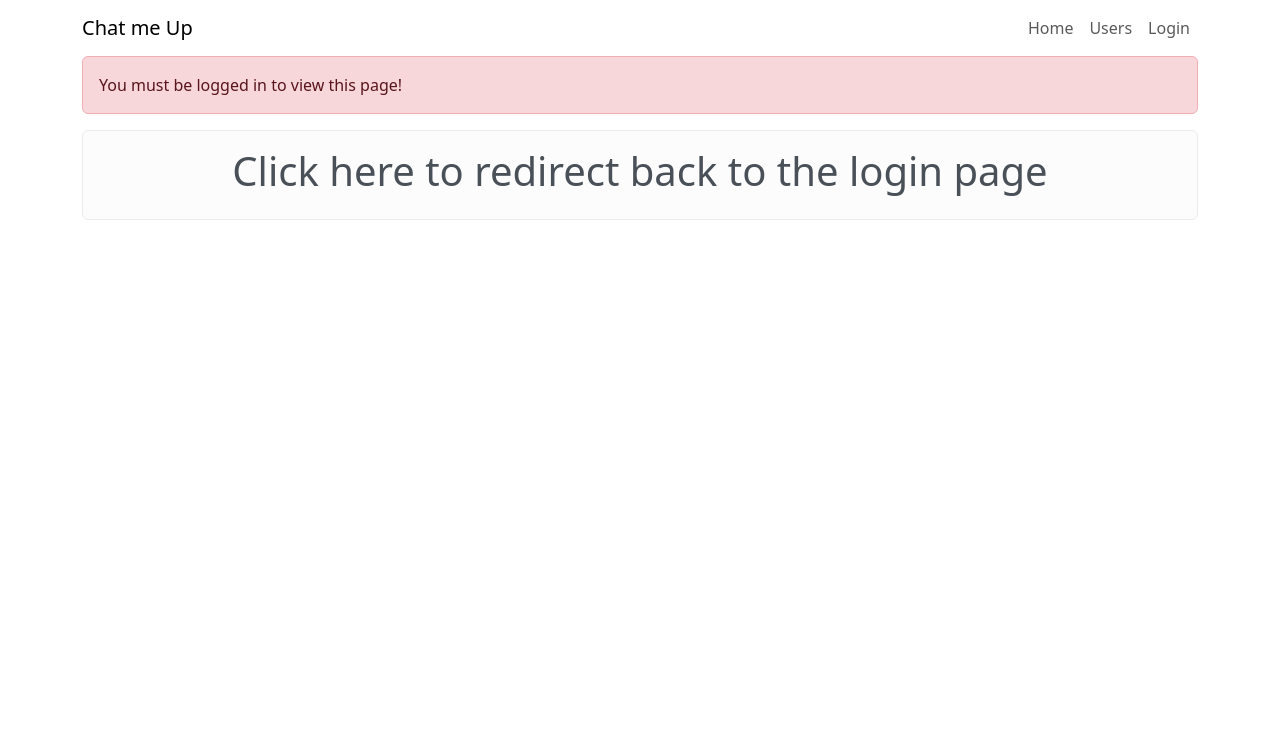
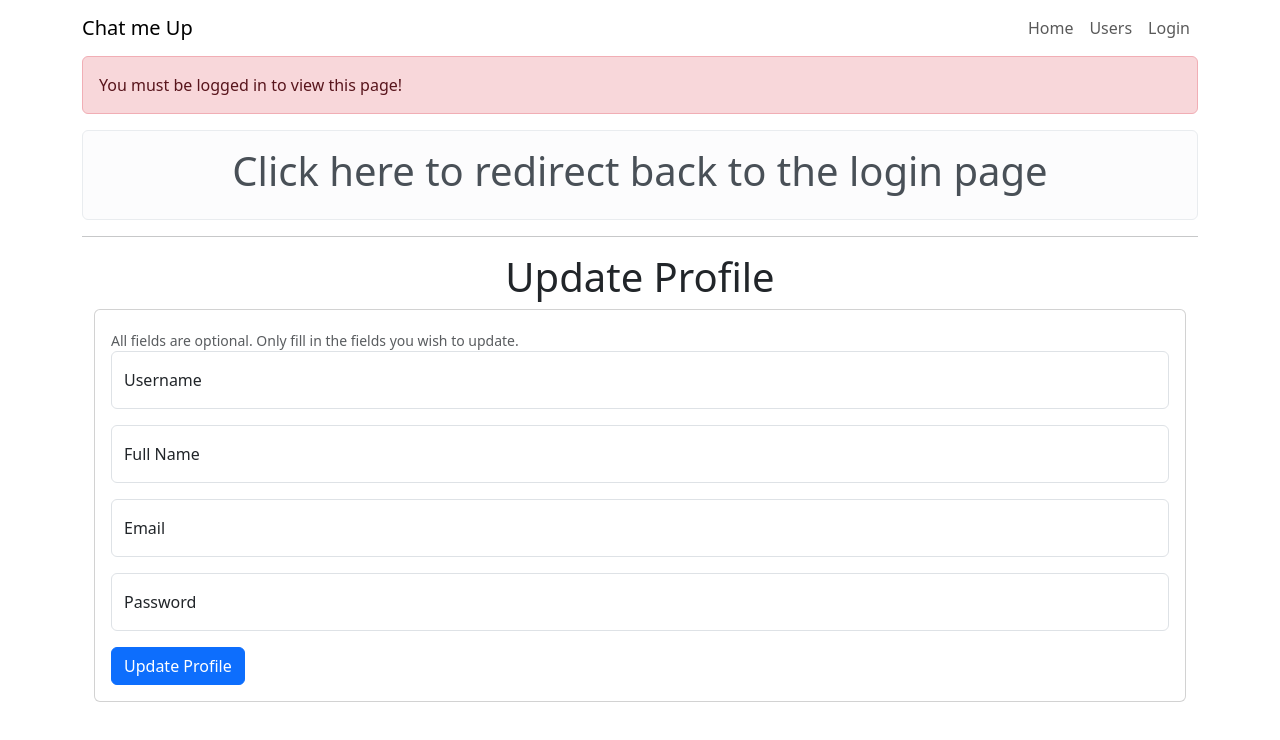
Before and after one commit to NickBland/3813ICT-assignment-2, an Angular app: page /profile in a window 1280 px wide. Shown: the top 740 px of the page. Built offline with nearby package versions, Linux system fonts and the light colour scheme.

Commit message:
Add in profile

```diff
--- a/src/app/profile/profile.component.html
+++ b/src/app/profile/profile.component.html
@@ -3,4 +3,106 @@
     <div class="alert alert-light" role="alert">
         <h1 class="text-center"><a class="nav-link" routerLink="/login">Click here to redirect back to the login page</a></h1>
     </div>
-} @else {}
+} @else {
+    @if (error) {
+        <app-error [error]="error"></app-error>
+    }
+    <div class="container">
+        <div class="row">
+            <div class="col-md-12">
+                <h1 class="text-center">Profile</h1>
+            </div>
+        </div>
+        <div class="row">
+            <div class="col-md-12">
+                <div class="card">
+                    <div class="card-body">
+                        @if (isLoading) {
+                            <div class="d-flex justify-content-center">
+                                <div class="spinner-border" role="status">
+                                    <span class="visually-hidden">Loading...</span>
+                                </div>
+                            </div>
+                        } @else {
+                            <h4 class="card-title">Username: {{ user$().username }}</h4>
+                            <p class="card-text">Email: {{ user$().email }}</p>
+                            <p class="card-text">Full Name: {{ user$().name }}</p>
+                            <p class="card-text">Roles: {{ user$().roles }}</p>
+                            @if (user$().groups.length > 0) {
+                                <div class="card">
+                                    <p class="card-header">Group Memberships:</p>
+                                    <ul class="list-group list-group-flush">
+                                    @for (group of user$().groups; track group) {
+                                        <li class="list-group-item">Group Name: {{ group }}</li>
+                                    }
+                                    </ul>
+                                </div>
+                            } @else {
+                                <p class="card-text">No group memberships</p>
+                            }
+                        }
+                    </div>
+                </div>
+            </div>
+        </div>
+    </div>
+}
+<!-- Create a simple form giving the user the ability to update their profile -->
+<hr>
+<div class="container">
+    <div class="row">
+        <div class="col-md-12">
+            <h1 class="text-center">Update Profile</h1>
+        </div>
+    </div>
+    <div class="row">
+        <div class="col-md-12">
+            <div class="card">
+                <div class="card-body">
+                    <form [formGroup]="profileUpdateForm" (submit)="updateProfile()">
+                        <div id="formHelpBlock" class="form-text">
+                            All fields are optional. Only fill in the fields you wish to update.
+                        </div>
+                        <div class="form-floating mb-3">
+                            <input type="text" class="form-control" id="username" name="username" formControlName="username" placeholder="userName">
+                            <label for="username">Username</label>
+                            @if (profileUpdateForm.controls['username'].invalid && profileUpdateForm.controls['username'].touched) {
+                                <div class="text-danger">
+                                    Please enter more than 5 characters
+                                </div>
+                            }
+                        </div>
+                        <div class="form-floating mb-3">
+                            <input type="text" class="form-control" id="name" name="name" formControlName="name" placeholder="John Smith">
+                            <label for="name">Full Name</label>
+                            @if (profileUpdateForm.controls['name'].invalid && profileUpdateForm.controls['name'].touched) {
+                                <div class="text-danger">
+                                    Please enter more than 5 characters
+                                </div>
+                            }
+                        </div>
+                        <div class="form-floating mb-3">
+                            <input type="email" class="form-control" id="email" name="email" formControlName="email" placeholder="email@email.com">
+                            <label for="email">Email</label>
+                            @if (profileUpdateForm.controls['email'].invalid && profileUpdateForm.controls['email'].touched) {
+                                <div class="text-danger">
+                                    Please enter a valid email
+                                </div>
+                            }
+                        </div>
+                        <div class="form-floating mb-3">
+                            <input type="password" class="form-control" id="email" name="password" formControlName="password" placeholder="email@email.com">
+                            <label for="password">Password</label>
+                            @if (profileUpdateForm.controls['password'].invalid && profileUpdateForm.controls['password'].touched) {
+                                <div class="text-danger">
+                                    Please enter more than 3 characters
+                                </div>
+                            }
+                        </div>
+                        <button type="submit" class="btn btn-primary" [disabled]="!profileUpdateForm.valid">Update Profile</button>
+                    </form>
+                </div>
+            </div>
+        </div>
+    </div>
+</div>
--- a/src/app/profile/profile.component.ts
+++ b/src/app/profile/profile.component.ts
@@ -1,13 +1,19 @@
-import { Component, Signal, OnInit } from "@angular/core";
+import { Component, Signal, OnInit, effect } from "@angular/core";
 import { User } from "../user";
 import { UserService } from "../user.service";
 import { ErrorComponent } from "../error/error.component";
 import { RouterModule } from "@angular/router";
+import {
+  FormGroup,
+  ReactiveFormsModule,
+  FormControl,
+  Validators,
+} from "@angular/forms";
 
 @Component({
   selector: "app-profile",
   standalone: true,
-  imports: [ErrorComponent, RouterModule],
+  imports: [ErrorComponent, RouterModule, ReactiveFormsModule],
   templateUrl: "./profile.component.html",
   styleUrl: "./profile.component.scss",
 })
@@ -16,22 +22,94 @@ export class ProfileComponent implements OnInit {
   // There should also be a pop up form to edit the user's profile
   // This form should have a cancel button and a save button
 
-  // insantaite the signals, and error code here
+  // insantiate the signals, and error code here
   user$ = {} as Signal<User>;
   loggedIn$ = {} as Signal<boolean>;
   error: Error | null = null;
+  isLoading = true;
+
+  profileUpdateForm: FormGroup;
 
   constructor(private userService: UserService) {
     // set the signals up
     this.user$ = this.userService.user$;
     this.loggedIn$ = this.userService.loggedIn$;
+
+    // Initialise the update form
+    this.profileUpdateForm = new FormGroup({
+      username: new FormControl("", [Validators.minLength(5)]),
+      name: new FormControl("", [Validators.minLength(5)]),
+      email: new FormControl("", [Validators.minLength(5), Validators.email]),
+      password: new FormControl("", [Validators.minLength(3)]),
+    });
+
+    effect(() => {
+      this.user$ = this.userService.user$;
+    });
   }
 
-  // Determine if the user is logged in, otherwise throw an error
+  // Get the user's profile
+  getUser() {
+    // Since the user is logged in, but signals are not updated between refreshes, we need to first get the user details from the JWT token
+    let token = sessionStorage.getItem("authToken");
+    if (token) {
+      token = token.split(".")[1]; // Get the payload from the JWT token (Ignore the header and signature)
+      token = atob(token); // Decode Base64
+    }
+    const userAuth = JSON.parse(token as string).user;
+
+    // Set the user object to the userAuth object
+    this.userService.user$.set(userAuth);
+    this.isLoading = false;
+    this.user$ = this.userService.user$;
+  }
+
+  updateProfile() {
+    console.log("Updating profile");
+
+    // Move the form data into a user object, only updating the fields that have changed (not empty)
+    let user = this.userService.user$();
+    user = { ...user, ...this.profileUpdateForm.value };
+
+    console.log(user);
+
+    this.userService
+      .updateUser(this.userService.user$().username, user)
+      .subscribe({
+        next: (user) => {
+          this.userService.user$.set(user);
+          this.isLoading = false;
+
+          // Clear the form
+          this.profileUpdateForm.reset();
+
+          // Refresh the user object after updating the authToken with the received one
+          sessionStorage.setItem("authToken", user.authToken ?? "");
+          this.getUser();
+        },
+        error: (error) => {
+          this.error = error;
+          this.isLoading = false;
+          if (this.error) {
+            if (error.status === 401) {
+              // Get the message from the received API response
+              this.error.message = `${error.status}: ${error.error.message}`;
+            } else {
+              this.error.message = "An unknown error occurred";
+            }
+          }
+        },
+      });
+  }
+
+  // Determine if the user is logged in and perform actions, otherwise throw an error
   ngOnInit() {
     this.userService.refreshLoginState();
     if (!this.loggedIn$()) {
       this.error = new Error("You must be logged in to view this page!");
+      this.isLoading = false;
+    } else {
+      this.getUser();
     }
   }
 }
--- a/src/app/user.service.ts
+++ b/src/app/user.service.ts
@@ -36,6 +36,13 @@ export class UserService {
     });
   }
 
+  updateUser(username: string, user: User): Observable<User> {
+    return this.httpClient.put<User>(
+      `${this.apiURL}/api/user/${username}`,
+      user
+    );
+  }
+
   // Logout a user
   logoutUser() {
     this.user$.set({} as User);
```
Also changed, not shown: 1 other file (tests, documents, lock files or other folders).
